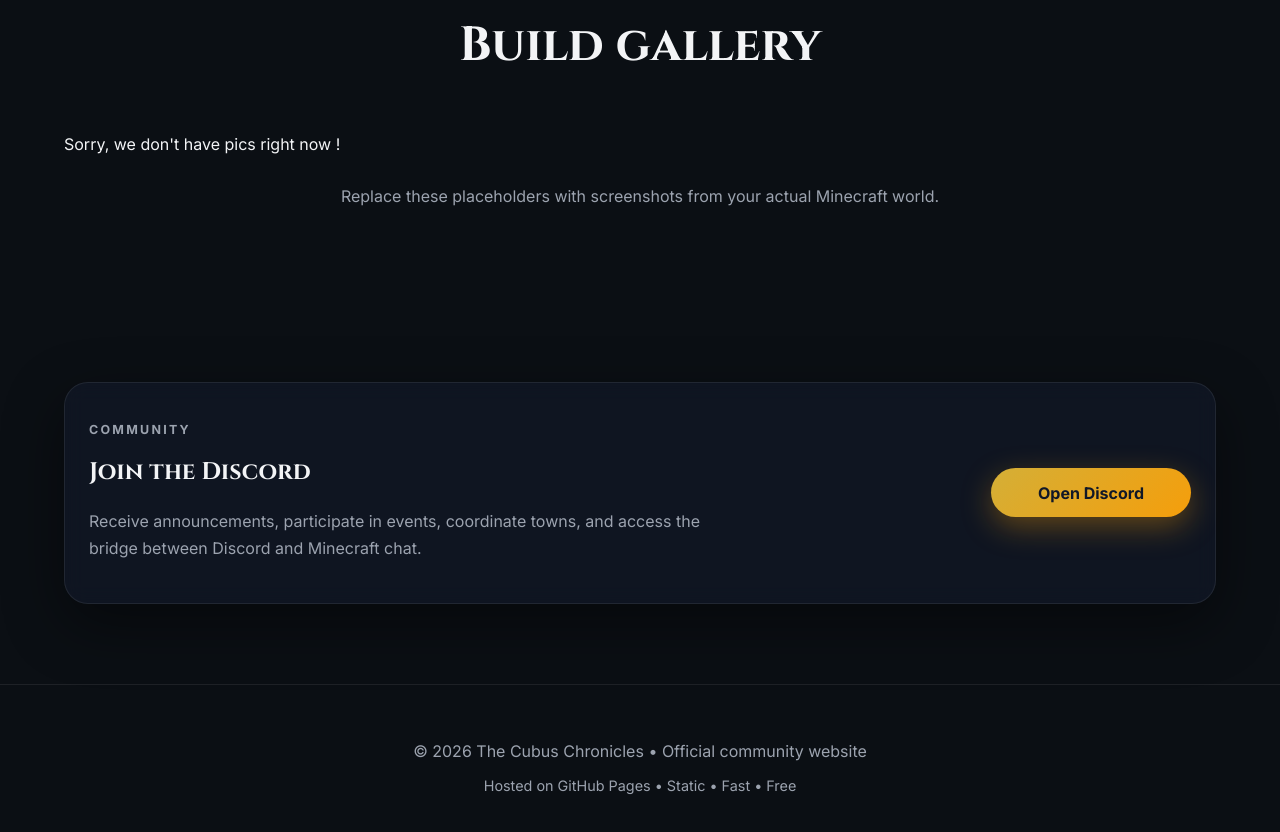
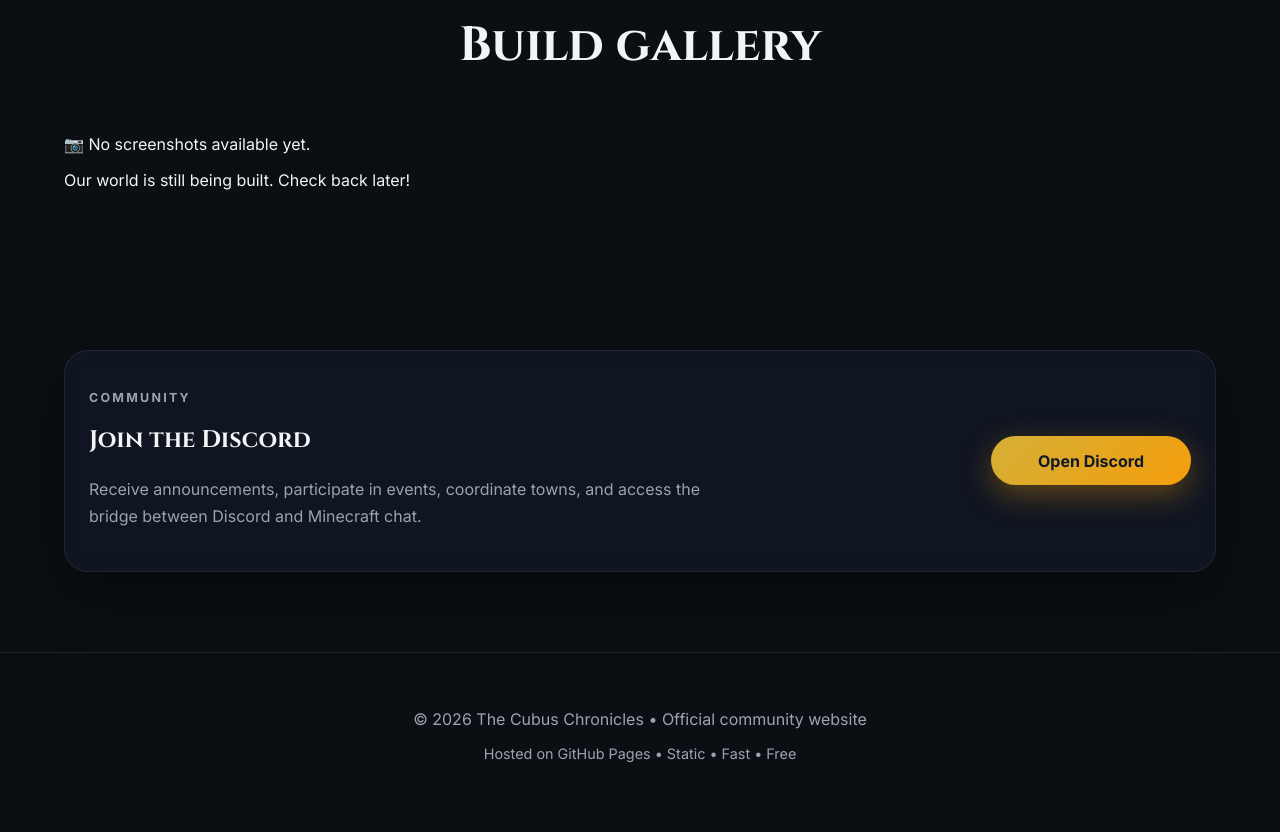
Before and after one commit to DealerDeProgram/cubus-chronicles-ontheweb, a plain HTML site: page index.html in a window 1280 px wide. Shown: the part 2545-3377 px from the top of the page. Drawn offline with Linux system fonts and the light colour scheme.

Commit message:
Revise no-gallery message in index.html
Updated the gallery section to provide a more engaging message when no images are available.

```diff
--- a/index.html
+++ b/index.html
@@ -142,12 +142,12 @@
       </div>
 
       <div class='gallery-grid'>
-        <p>Sorry, we don't have pics right now !</p>
+          <div class='no-gallery'>
+              <p>📷 No screenshots available yet.</p>
+              <span>Our world is still being built. Check back later!</span>
+          </div>
       </div>
 
-      <p class='muted center'>
-        Replace these placeholders with screenshots from your actual Minecraft world.
-      </p>
     </section>
 
     <section id='discord' class='section'>
```
